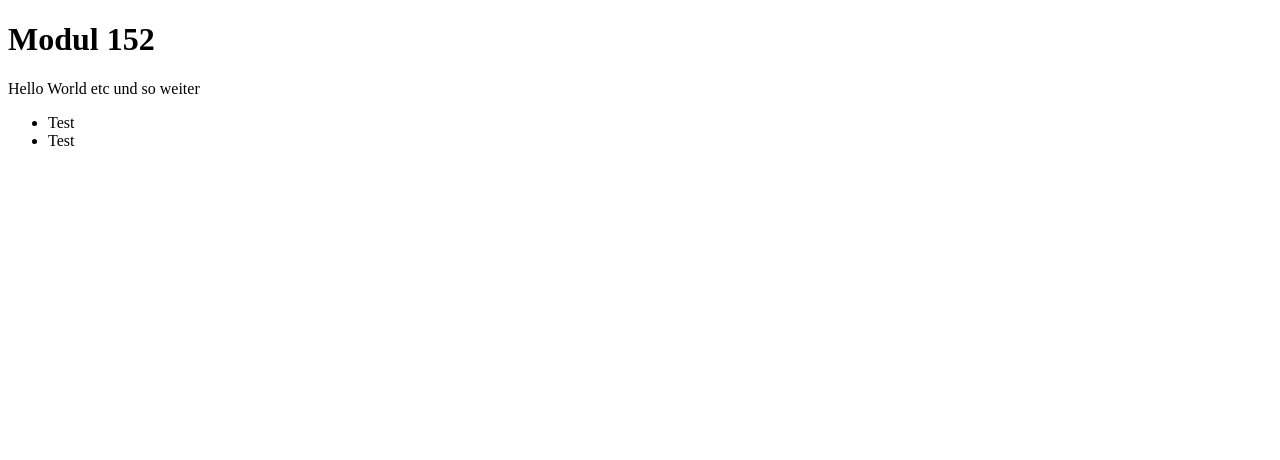
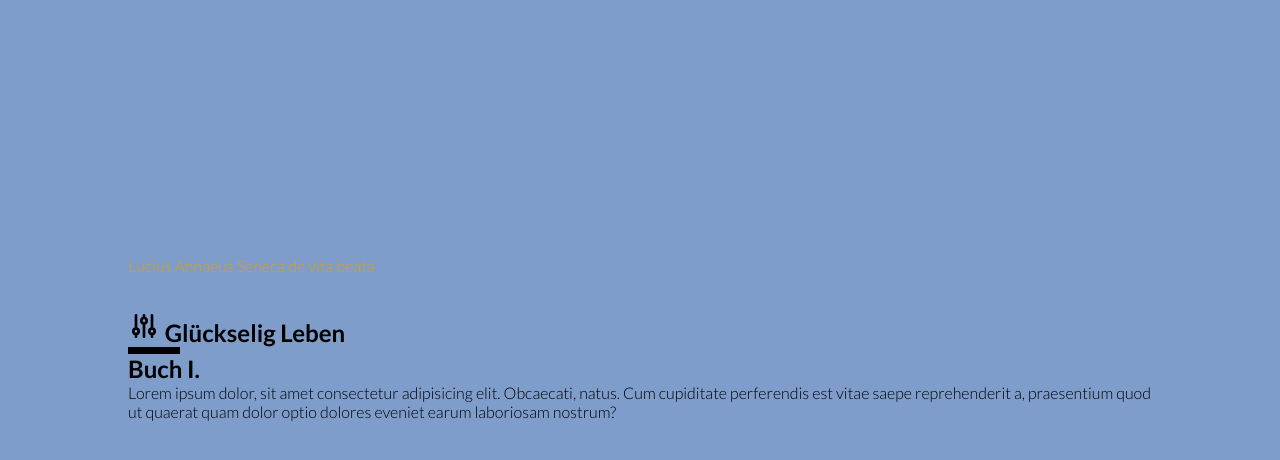
Before and after one commit to AdrianN92/modul-152, a plain HTML site: page index.html in a window 1280 px wide. Drawn offline with Linux system fonts and the light colour scheme.

Commit message:
aufgabe 152-3-3 erstellt

```diff
--- /dev/null
+++ b/assets/css/aufgabe_152-3-2.css
@@ -0,0 +1,47 @@
+* {
+    margin: 0;
+    padding: 0;
+}
+
+.title{
+
+    color: goldenrod;
+}
+body {
+    margin: 0;
+    background-color: #7e9dca;
+
+}
+
+hr{
+    max-width: 100px;
+    height: 2px;
+    background-color: black;
+    border: 2px solid black;
+}
+
+#content {
+    background-color: grey;
+    padding-top: 150px;
+    padding-bottom: 150px;
+    padding-right: 0;
+    padding-left: 0;
+}
+
+.text {
+   padding-top: 0;
+   padding-bottom: 0;
+   padding-left: 20px;
+   padding-right: 20px;
+   margin-top: 0;
+   margin-bottom: 0;
+   margin-left: auto;
+   margin-right: auto;
+
+}
+
+.body {
+    columns: 3;
+    column-gap: 30px;
+
+}
--- /dev/null
+++ b/assets/css/style.css
@@ -0,0 +1,29 @@
+* {
+    margin: 0;
+    padding: 0;
+}
+
+body {
+    font-family: 'Lato', sans-serif;
+}
+#content {
+    background-color: #7e9dca;
+    height: 100vh;
+    padding: 20% 10%;
+}
+
+.title {
+    color: rgb(219, 161, 15);
+    margin-bottom: 35px;
+}
+.line {
+    max-width: 50px;
+    height: 5px;
+    background-color: black;
+    border: 1px solid black;
+}
+
+svg{
+    width: 32px;
+
+}
--- a/index.html
+++ b/index.html
@@ -1,19 +1,26 @@
 <!DOCTYPE html>
-<html lang="en">
+<html lang="de">
 <head>
     <meta charset="UTF-8">
-    <meta http-equiv="X-UA-Compatible" content="IE=edge">
     <meta name="viewport" content="width=device-width, initial-scale=1.0">
-    <title>Hello World</title>
+    <title>Modul 152 152-3-2</title>
+    <link rel="stylesheet" href="assets/css/style.css">
+    <link rel="preconnect" href="https://fonts.gstatic.com">
+<link href="https://fonts.googleapis.com/css2?family=Lato:wght@300;700&display=swap" rel="stylesheet">
 </head>
 <body>
-    <h1>Modul 152</h1>
-    <p>Hello World etc und so weiter</p>
+    <section id="content">
+        <p class="title">Lucius Annaeus Seneca de vita beata</p>
+        <h1>
+            <svg xmlns="http://www.w3.org/2000/svg" fill="none" viewBox="0 0 24 24" stroke="currentColor">
+                <path stroke-linecap="round" stroke-linejoin="round" stroke-width="2" d="M12 6V4m0 2a2 2 0 100 4m0-4a2 2 0 110 4m-6 8a2 2 0 100-4m0 4a2 2 0 110-4m0 4v2m0-6V4m6 6v10m6-2a2 2 0 100-4m0 4a2 2 0 110-4m0 4v2m0-6V4" />
+              </svg>
+            Glückselig Leben</h1>
+        <hr class="line">
+        <h2>Buch I.</h2>
+        <p>Lorem ipsum dolor, sit amet consectetur adipisicing elit. Obcaecati, natus. Cum cupiditate perferendis est vitae saepe reprehenderit a, praesentium quod ut quaerat quam dolor optio dolores eveniet earum laboriosam nostrum?</p>
 
-    <ul>
-        <li>Test</li>
-        <li>Test</li>
-    </ul>
+    </section>
 
 
 
```
Also changed, not shown: aufgabe_152-3-2.html (added, +45 -0 lines).
